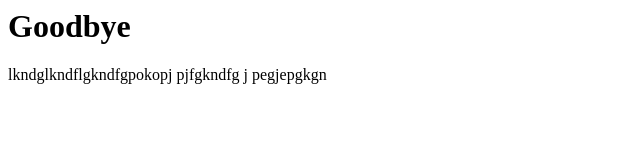
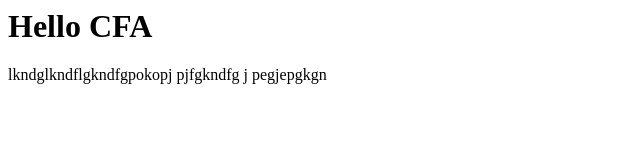
Before and after one commit to cfatesta/test02, a plain HTML site: page index.html in a window 1280 px wide. Shown: the whole page, without its empty margins (0-640 px from the left). Drawn offline with Linux system fonts and the light colour scheme.

Commit message:
Updating header

```diff
--- a/index.html
+++ b/index.html
@@ -2,7 +2,7 @@
 <head></head>
 
 <body>
-    <h1>Goodbye</h1>
+    <h1>Hello CFA</h1>
 
     <p>lkndglkndflgkndfgpokopj pjfgkndfg j pegjepgkgn</p>
 </body>
```
